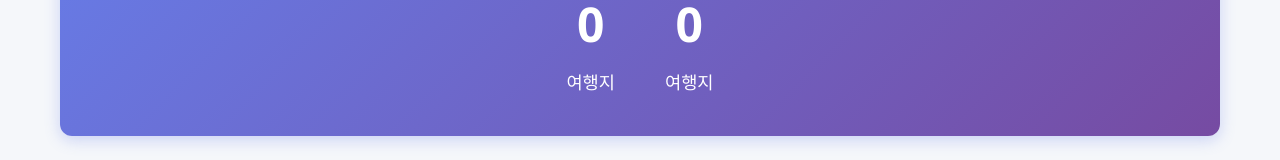
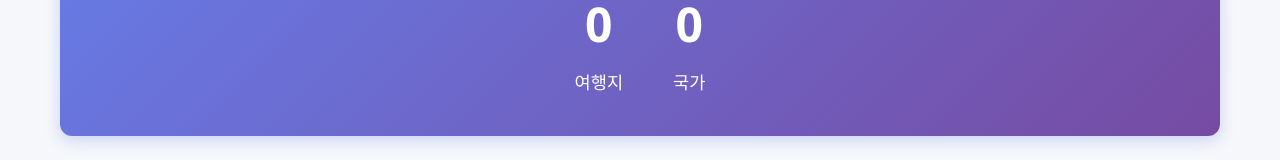
Before and after one commit to kye1115z/travel-diary, a React (Vite) app: page / in a window 1280 px wide. Shown: the part 158-318 px from the top of the page. Built offline with nearby package versions, Linux system fonts and the light colour scheme.

Commit message:
docs: 오타 수정

```diff
--- a/src/components/Header.jsx
+++ b/src/components/Header.jsx
@@ -11,7 +11,7 @@
           </div>
           <div className="stat-item">
             <div className="stat-number">{totalCountries}</div>
-            <span className="stat-label">여행지</span>
+            <span className="stat-label">국가</span>
           </div>
         </div>
       </div>
```
